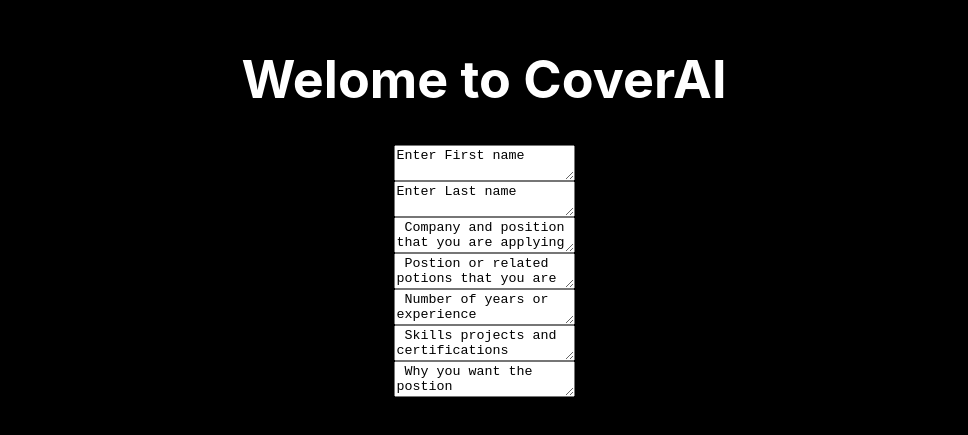
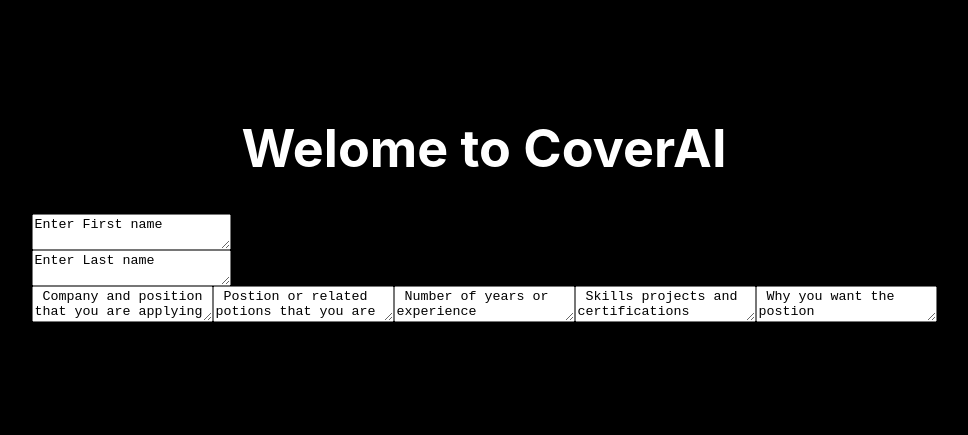
Before and after one commit to malachiwhi/coverai1.1, a React (Create React App) app: page / in a window 1280 px wide. Shown: the part 195-630 px from the top of the page, without its empty margins (156-1124 px from the left). Built offline with nearby package versions, Linux system fonts and the light colour scheme.

Commit message:
updated headline

```diff
--- a/src/App.css
+++ b/src/App.css
@@ -11,6 +11,18 @@
   .App-logo {
     animation: App-logo-spin infinite 20s linear;
   }
+}
+
+.Fname {
+  padding-right: 20px;
+  display: flex;
+  text-align: left;
+}
+
+.Lname{
+  padding-right: 20px;
+  display: flex;
+  text-align: left;
 }
 
 .App-header {
--- a/src/App.js
+++ b/src/App.js
@@ -4,10 +4,12 @@ import './App.css';
 
 
 function App() {
+
   return (
     <div className="App">
       <header className="App-header">
         <h1>Welome to CoverAI </h1>
+      <div className= "">
         <textarea className = "Fname">Enter First name</textarea>
         <textarea className = "Lname">Enter Last name</textarea>
         <textarea className = "Apply for "> Company and position that you are applying for </textarea>
@@ -15,6 +17,7 @@ function App() {
         <textarea className = "years" > Number of years or experience</textarea>
         <textarea className = "Skills and Projects" > Skills projects and certifications</textarea>
         <textarea className = "why" > Why you want the postion</textarea>
+      </div>
       </header>
     </div>
   );
```
